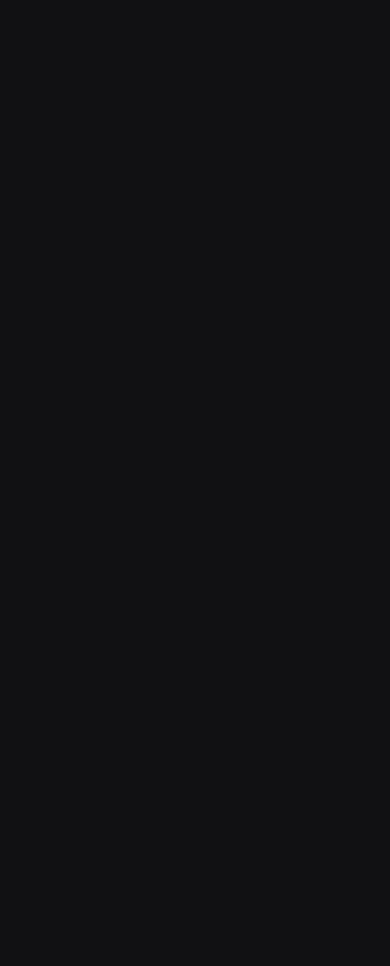
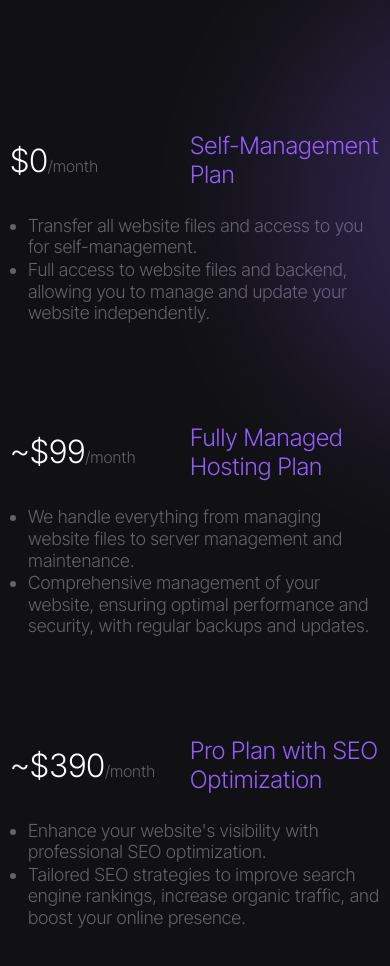
Before and after one commit to igor-mlv/mlv.agency, a Next.js app: page / in a window 390 px wide. Shown: the part 5620-6586 px from the top of the page. Built offline with nearby package versions, Linux system fonts and the light colour scheme.

Commit message:
subscribe section is ready and fylly responsive

```diff
--- a/src/app/(pages)/(home)/page.tsx
+++ b/src/app/(pages)/(home)/page.tsx
@@ -3,6 +3,7 @@ import HeroSection from "@/components/sections/Hero/HeroSection";
 import NavBar from "@/components/sections/NavBar/NavBar";
 import PortfolioSection from "@/components/sections/Portfolio/PortfolioSection";
 import ServicesSection from "@/components/sections/Services/ServicesSection";
+import SubscriptionSection from "@/components/sections/Subscription/SubscriptionSection";
 import WorkStagesSection from "@/components/sections/WorkStages/WorkStagesSection";
 
 export default function Home() {
@@ -15,6 +16,7 @@ export default function Home() {
         <PortfolioSection />
         <WorkStagesSection />
         <ServicesSection />
+        <SubscriptionSection />
       </div>
     </div>
   );
--- /dev/null
+++ b/src/components/sections/Subscription/SubscriptionSection.tsx
@@ -0,0 +1,32 @@
+import { subscriptionSection } from "@/constants"
+
+export default function SubscriptionSection() {
+    return (
+        <section id="subscription" className="relative flex flex-col mt-[150px] px-2">
+            <div className="relative mt-[60px] w-full flex justify-center items-center flex-col md:space-y-[16px] space-y-[100px] ">
+                {subscriptionSection.map((card) => (
+                    <div className="w-full flex md:flex-row flex-col items-center justify-between md:px-[24px] md:py-[16px] md:bg-[#FAF6F6] md:bg-opacity-[5%] md:rounded-[24px] md:space-y-0 space-y-[24px]">
+                        <div className="flex justify-center items-center">
+                            <div className="flex items-baseline w-[180px]">
+                                <p className="md:text-[2.5rem] text-[2rem]">{card.price}</p>
+                                <p className="md:text-[1.125rem] text-[1rem] text-gray">{card.month}</p>
+                            </div>
+                            <h4 className="text-violet text-[1.5rem] md:ml-[24px] md:max-w-max max-w-[190px]">{card.title}</h4>
+                        </div>
+
+
+                        <ul className="list-disc text-gray max-w-[610px]">
+                            {card.list.map((listItem, index) => (
+                                <li key={index} className="relative ml-[20px]">
+                                    <p className="text-[18px] text-gray">{listItem}</p>
+                                </li>
+                            ))}
+                        </ul>
+                    </div>
+                ))}
+            </div>
+
+            <div className="absolute w-[470px] h-[470px] top-[-100px] right-[-350px] opacity-20 bg-violet rounded-full blur-[70px] z-0" />
+        </section>
+    )
+}
--- a/src/constants/index.ts
+++ b/src/constants/index.ts
@@ -170,3 +170,36 @@ export const servicesSection = {
     btnText: "Contact",
 
 }
+
+export const subscriptionSection = [
+    {
+        id: 1,
+        title: "Self-Management Plan",
+        price: "$0",
+        month: "/month",
+        list: [
+            "Transfer all website files and access to you for self-management.",
+            "Full access to website files and backend, allowing you to manage and update your website independently."
+        ],
+    },
+    {
+        id: 2,
+        title: "Fully Managed Hosting Plan",
+        price: "~$99",
+        month: "/month",
+        list: [
+            "We handle everything from managing website files to server management and maintenance.",
+            "Comprehensive management of your website, ensuring optimal performance and security, with regular backups and updates.",
+        ],
+    },
+    {
+        id: 3,
+        title: "Pro Plan with SEO Optimization",
+        price: "~$390",
+        month: "/month",
+        list: [
+            "Enhance your website's visibility with professional SEO optimization.",
+            "Tailored SEO strategies to improve search engine rankings, increase organic traffic, and boost your online presence.",
+        ],
+    },
+]
```
